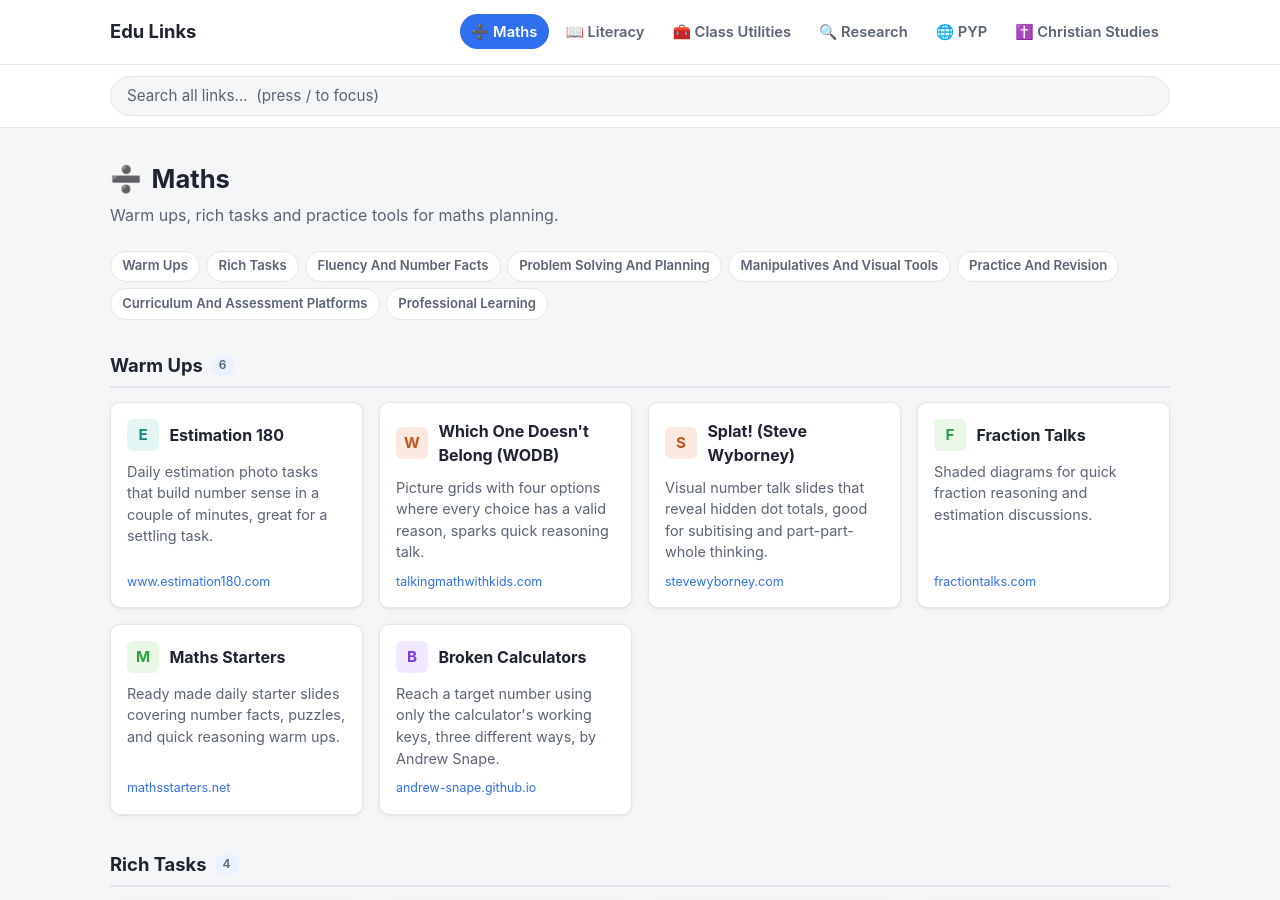
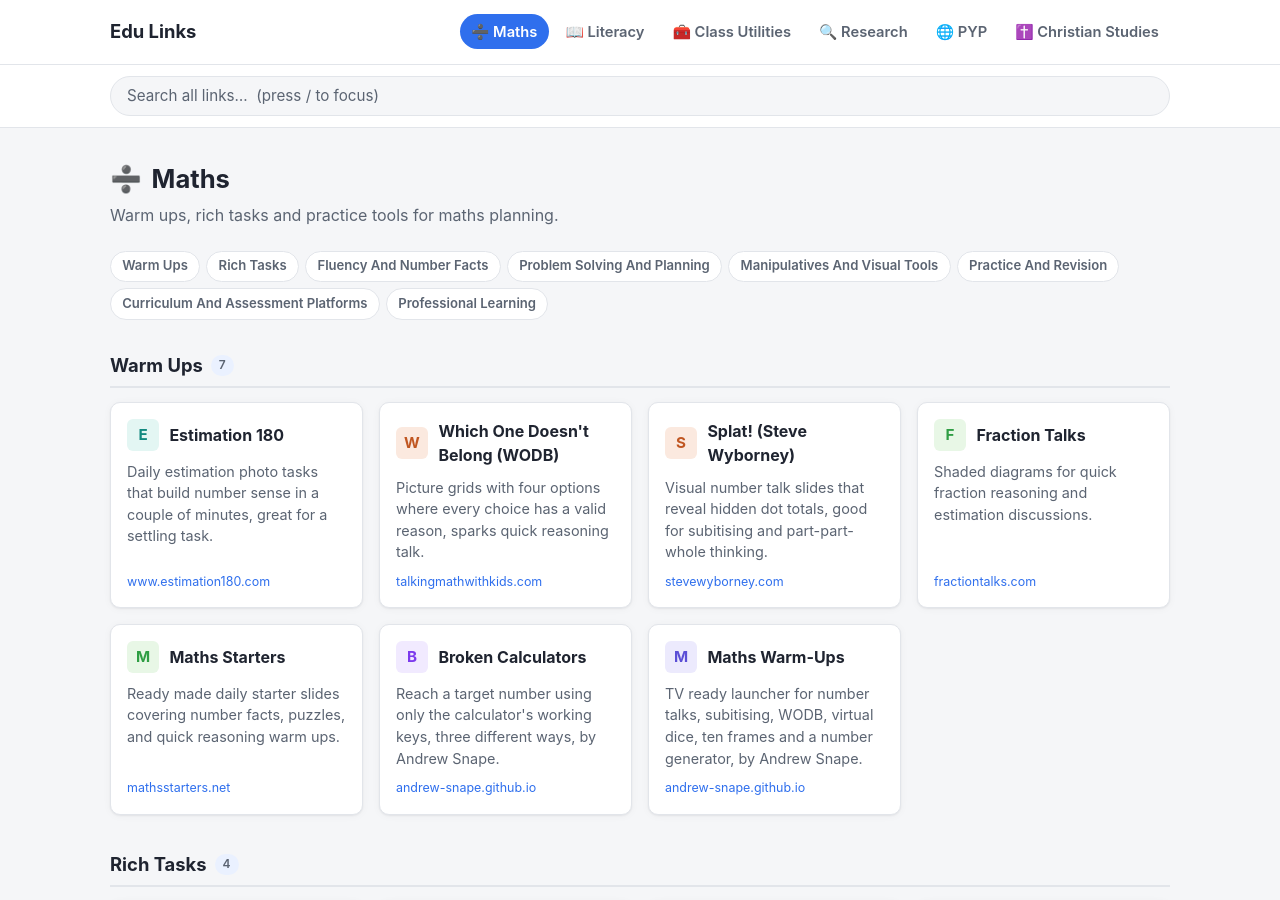
Before and after one commit to andrew-snape/Edu-Links, a Jekyll site: the page built from maths.md, in a window 1280 px wide and 900 px high. Built offline with Jekyll 4.4.1, drawn with Linux system fonts in a browser that asks for light colours.

Commit message:
Update links.yml

```diff
--- a/_data/links.yml
+++ b/_data/links.yml
@@ -26,6 +26,9 @@ maths:
     - name: Broken Calculators
       url: https://andrew-snape.github.io/broken-calculators/
       description: Reach a target number using only the calculator's working keys, three different ways, by Andrew Snape.
+    - name: Maths Warm-Ups
+      url: https://andrew-snape.github.io/mathswarmups/
+      description: TV ready launcher for number talks, subitising, WODB, virtual dice, ten frames and a number generator, by Andrew Snape.
 
   rich_tasks:
     - name: NRICH Maths
```
